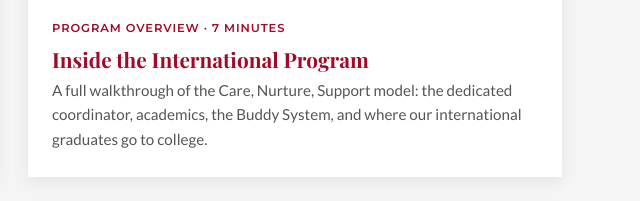
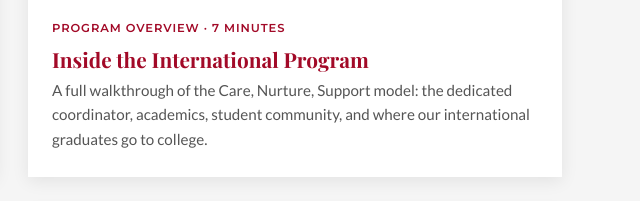
Before and after one commit to Eggmanaa/bdhs-international-applications, a website: page public/index.html in a window 1280 px wide. Shown: the part 5572-5773 px from the top of the page, 628-1268 px from the left. Drawn offline with nearby package versions, Linux system fonts and the light colour scheme; a web font is replaced by a local one.

Commit message:
Drop Buddy System mention from video description

```diff
--- a/public/index.html
+++ b/public/index.html
@@ -897,7 +897,7 @@
         <div class="video-card-body">
           <div class="video-meta">Program Overview &middot; 7 minutes</div>
           <h3>Inside the International Program</h3>
-          <p>A full walkthrough of the Care, Nurture, Support model: the dedicated coordinator, academics, the Buddy System, and where our international graduates go to college.</p>
+          <p>A full walkthrough of the Care, Nurture, Support model: the dedicated coordinator, academics, student community, and where our international graduates go to college.</p>
         </div>
       </div>
       <div class="video-card">
```
